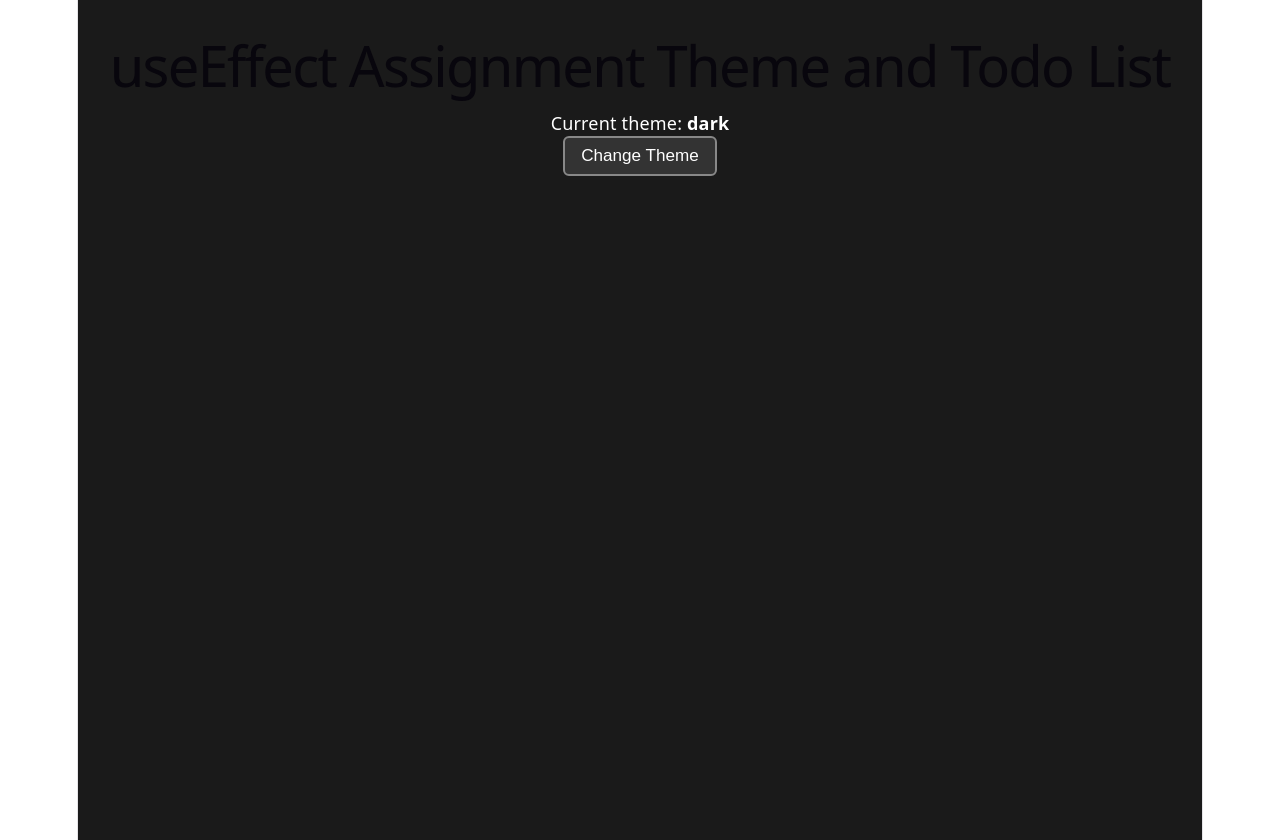
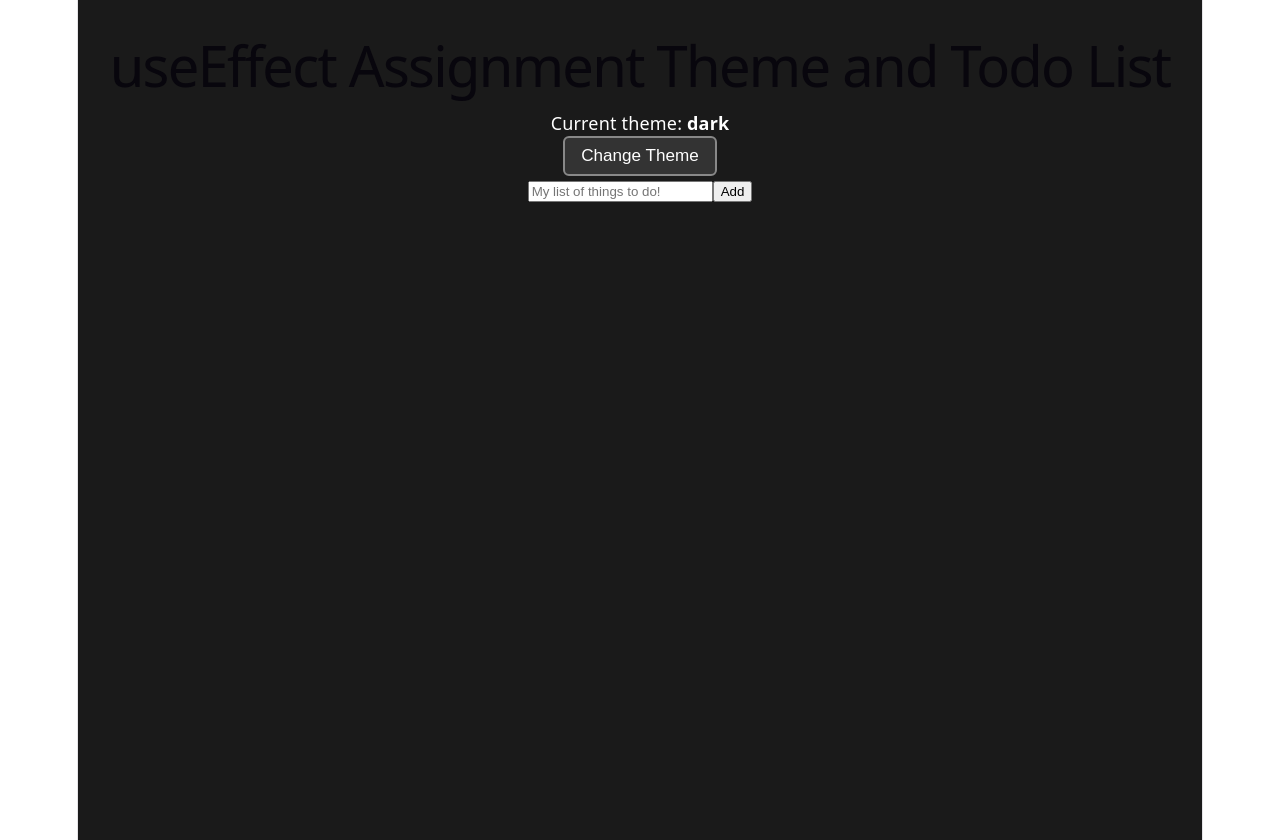
Before and after one commit to SS0391/Todo-Theme-assignment, a React (Vite) app: page / in a window 1280 px wide. Built offline with nearby package versions, Linux system fonts and the light colour scheme.

Commit message:
TodoForm added
Deleted some files, not needed for the assignment atm

```diff
--- a/src/App.jsx
+++ b/src/App.jsx
@@ -1,6 +1,7 @@
 import "./App.css";
-import ThemeToggle from "./components/ThemeToggle/ThemeToggle";
-import { ThemeProvider, useTheme } from "./context/ThemeContext";
+import ThemeToggle from "./components/ThemeToggle/ThemeToggle.jsx";
+import { TodoForm } from "./components/TodoForm/TodoForm.jsx";
+import { useTheme } from "./context/ThemeContext.jsx";
 
 function App() {
   const { theme } = useTheme();
@@ -8,6 +9,7 @@ function App() {
     <div className={`app-container ${theme === "light" ? "app-light" : ""}`}>
       <h1>useEffect Assignment Theme and Todo List</h1>
       <ThemeToggle />
+      <TodoForm />
     </div>
   );
 }
--- a/src/components/TodoForm/TodoForm.jsx
+++ b/src/components/TodoForm/TodoForm.jsx
@@ -0,0 +1,23 @@
+import { useState } from "react";
+import { useTodos } from "../../context/TodosContext";
+import styles from "./TodoForm.module.css";
+
+export function TodoForm() {
+  const [txt, setTxt] = useState("");
+  const { addTodo } = useTodos;
+
+  const handleSubmit = (e) => {
+    e.preventDefault();
+    addTodo(txt);
+    setTxt("");
+  };
+
+  return (
+    <form className={styles.containerForm} onSubmit={handleSubmit}>
+      <input type="text" className={styles.inputContainer} placeholder="My list of things to do!" value={txt} onChange={(e) => setTxt(e.target.value)} />
+      <button type="submit" className={styles.submitBtn}>
+        Add
+      </button>
+    </form>
+  );
+}
```
Also changed, not shown: src/components/TodoFilter/TodoFilter.jsx (deleted), src/components/TodoFilter/TodoFilter.module.css (deleted), src/components/TodoItem/TodoItem.jsx (deleted), src/components/TodoItem/TodoItem.module.css (deleted).
